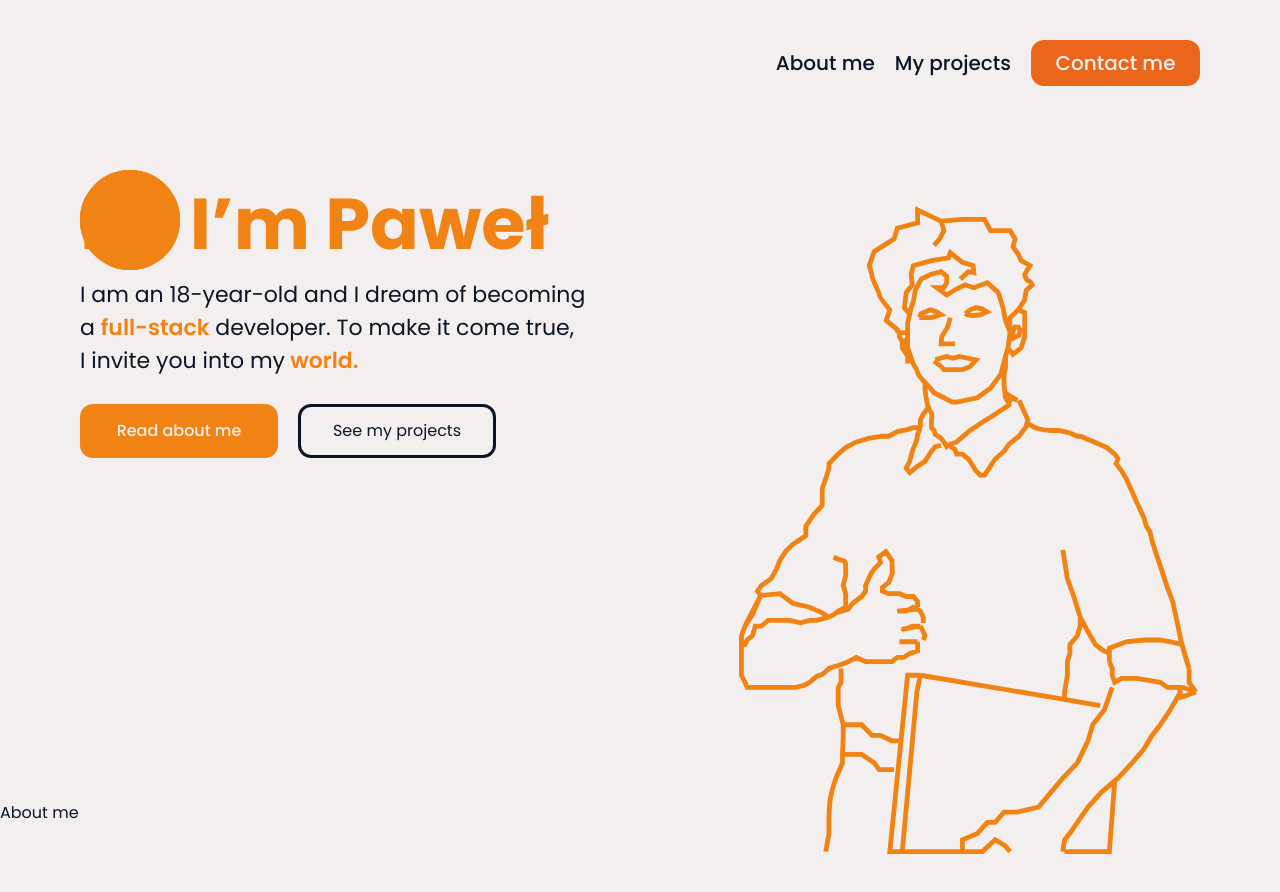
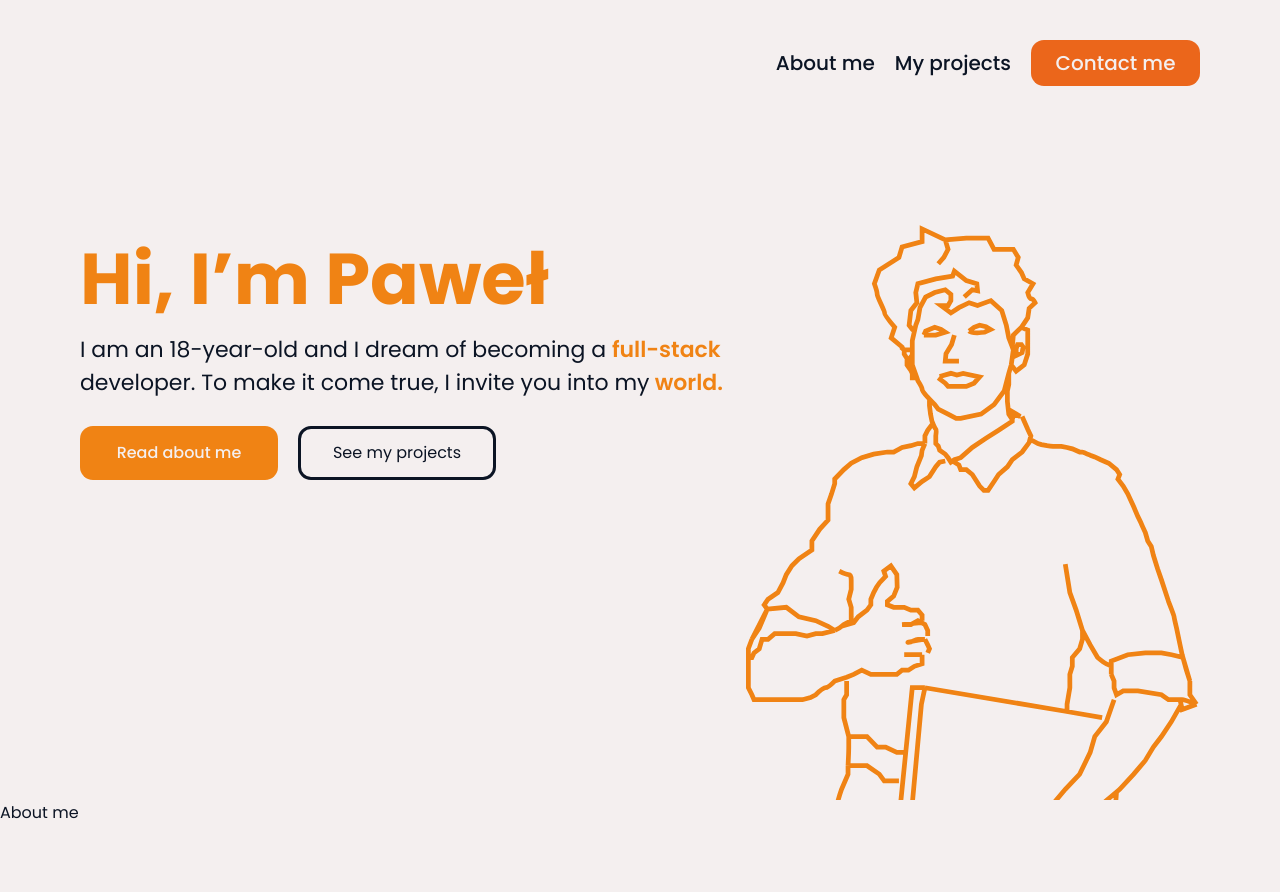
Before and after one commit to Pawel-Serkowski/self-presentation, a React (Vite) app: page / in a window 1280 px wide. Shown: the top 892 px of the page. Built offline with nearby package versions, Linux system fonts and the light colour scheme.

Commit message:
Ended task 5. Converted making circles to task 9 and set "paused" status

```diff
--- a/src/components/Home/Home.jsx
+++ b/src/components/Home/Home.jsx
@@ -7,7 +7,7 @@ import "./home.scss";
 const variants = {
     initial: {
         x: -600,
-        opacity: 0.6,
+        opacity: 0,
     },
     animate: {
         x: 0,
@@ -29,8 +29,8 @@ const Home = () => {
                 <motion.div className="textContainer" variants={variants} animate="animate" initial="initial">
                     <motion.h1 variants={variants}>Hi, I’m Paweł</motion.h1>
                     <motion.p variants={variants}>
-                        I am an 18-year-old and I dream of becoming <br />a <span>full-stack</span> developer. To make it come true, <br />{" "}
-                        I invite you into my
+                        I am an 18-year-old and I dream of becoming a <span>full-stack</span> developer. To make it come true, I invite you
+                        into my
                         <span> world.</span>
                     </motion.p>
                     <motion.div className="buttonContainer" variants={variants}>
@@ -51,12 +51,6 @@ const Home = () => {
                         />
                     </svg>
                 </motion.div>
-                <div className="background-circles">
-                    <div className="circle1 circle"/>
-                    <div className="circle2 circle"/>
-                    <div className="circle3 circle"/>
-                    <div className="circle4 circle"/>
-                </div>
             </div>
         </motion.div>
     );
--- a/src/components/Home/home.scss
+++ b/src/components/Home/home.scss
@@ -1,23 +1,25 @@
 @import "../../_colors.scss";
 
 .home {
-    height: 100%;
-    max-width: 1120px;
-    margin: auto;
+    height: calc(100% - 90px);
+    overflow: hidden;
+    // display: flex;
+    // align-items: flex-end;
+    // justify-content: center;
     position: relative;
-    overflow: hidden;
 
     .wrapper {
-        height:90%;
-        position: absolute;
-        bottom:0;
+        height: 90%;
+        margin: 0 auto;
+        margin-top: 135px;
+        max-width: 1120px;
+
         display: flex;
         justify-content: space-between;
-        width: 100%;
+
         .textContainer {
             display: flex;
             flex-direction: column;
-            width: auto;
 
             h1 {
                 font-size: 72px;
@@ -42,33 +44,14 @@
         }
 
         .svgContainer {
+            height: 100%;
             display: flex;
             justify-content: flex-end;
             svg {
-                width: 90%;
-                height: auto;
                 stroke: $main-color;
                 display: block;
-            }
-        }
-    }
-    .background-circles{
-        position:absolute;
-        top:0;
-        left:0;
-        width:100%;
-        height:100%;
-
-        .circle{
-            background-color: $main-color;
-            border-radius: 50%;
-            width: 100px;
-            height: 100px;
-            position:absolute;
-
-            .circle1{
-                top:0;
-                right:69,9;
+                width: auto;
+                height: 100%;
             }
         }
     }
```
